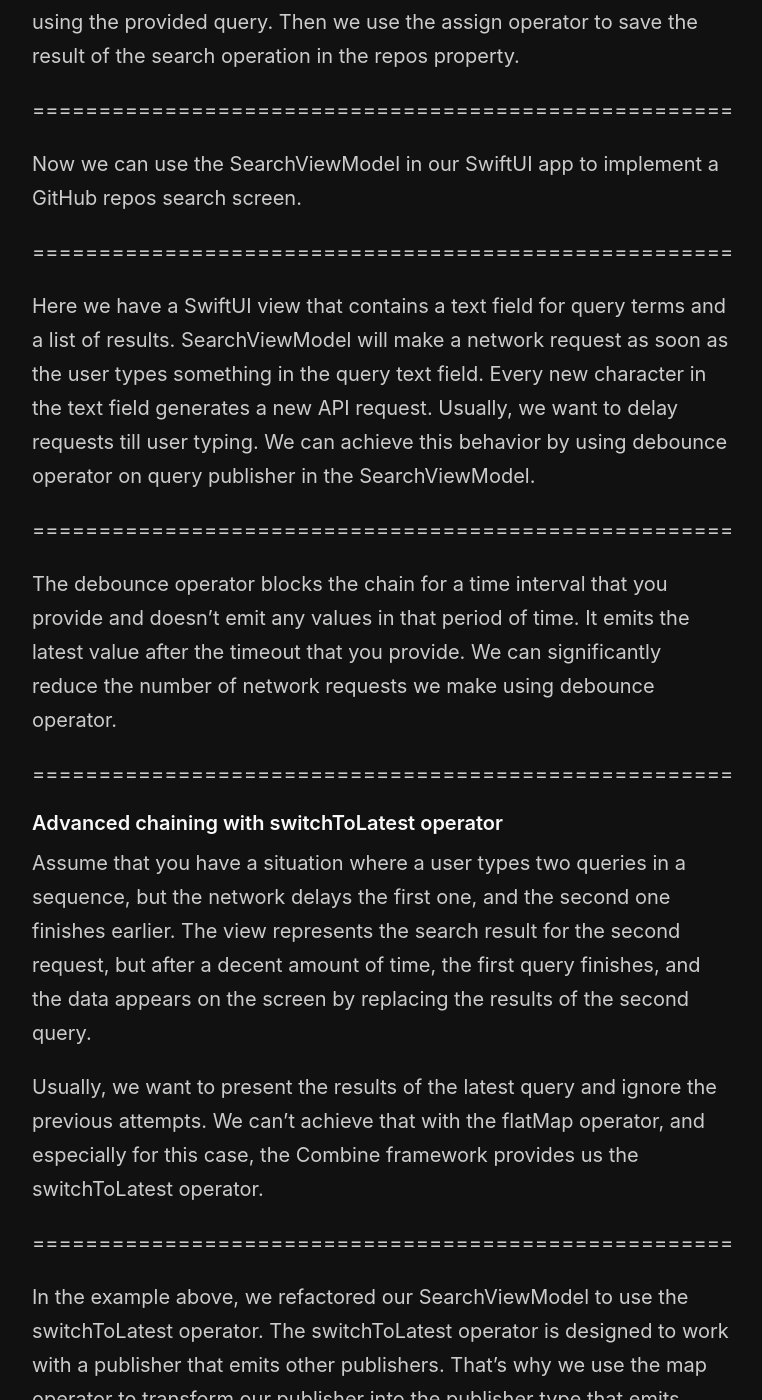
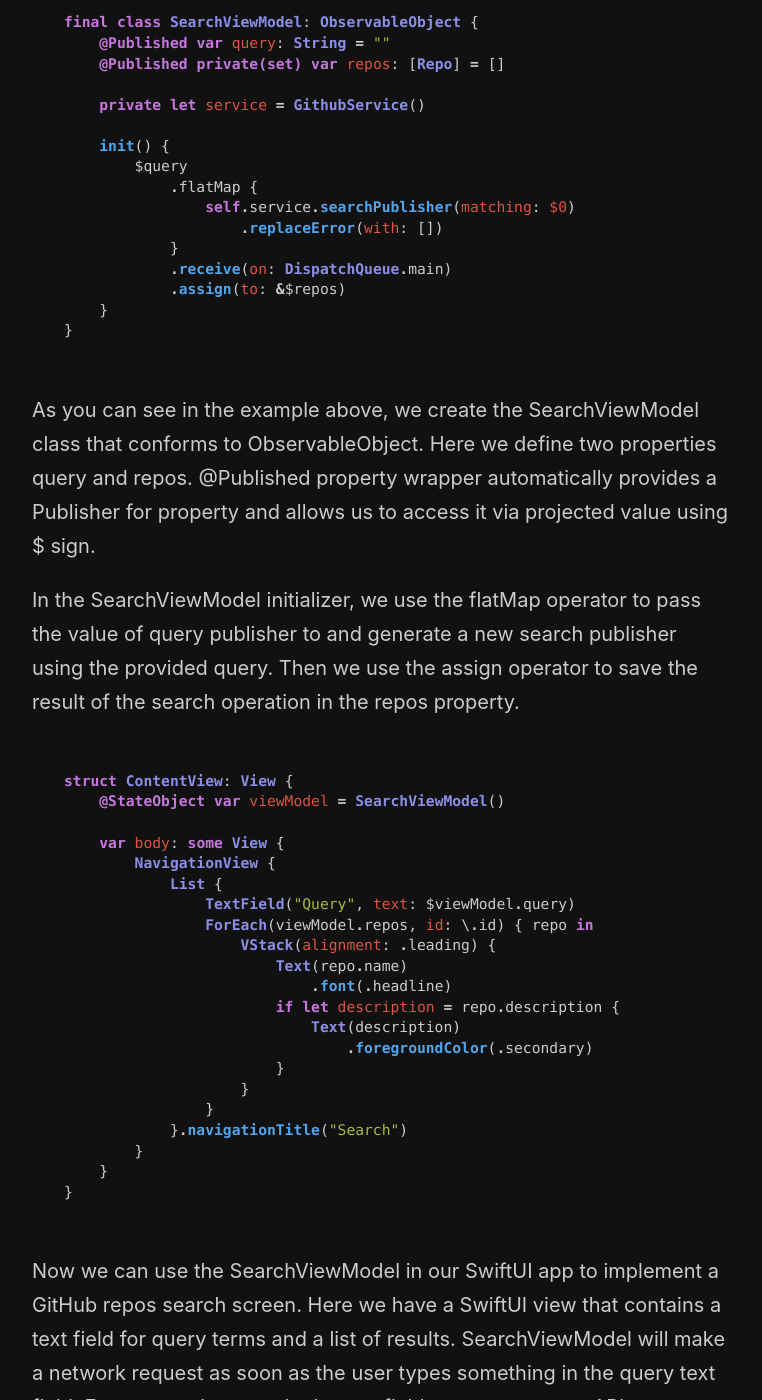
Before and after one commit to mecid/mecid.github.io, a Jekyll site: the page built from _posts/2021-05-05-chaining-publishers-with-combine-framework-in-swift.md, in a window 1280 px wide and 1400 px high, scrolled down 1001 px. Shown: the whole window, without its empty margins (258-1020 px from the left). Built offline with Jekyll 4.4.1, drawn with Linux system fonts in a browser that asks for light colours; some of the changed text lies outside the part shown.

Commit message:
Code examples added to the combine framework's chaining post.

````diff
--- a/_posts/2021-05-05-chaining-publishers-with-combine-framework-in-swift.md
+++ b/_posts/2021-05-05-chaining-publishers-with-combine-framework-in-swift.md
@@ -10,32 +10,113 @@
 #### Chaining basics with the flatMap operator
 The flatMap operator allows us to take the result of one publisher, pass it to another and run the second publisher. We can use it to chain two different publishers. Let's take a look at how we can use it.
 
-=====================================================
+```swift
+final class GithubService {
+    private let session: URLSession
+    private let decoder: JSONDecoder
+
+    init(session: URLSession = .shared, decoder: JSONDecoder = .init()) {
+        self.session = session
+        self.decoder = decoder
+    }
+
+    func searchPublisher(matching query: String) -> AnyPublisher<[Repo], Error> {
+        // some code here
+    }
+}
+
+final class SearchViewModel: ObservableObject {
+    @Published var query: String = ""
+    @Published private(set) var repos: [Repo] = []
+
+    private let service = GithubService()
+
+    init() {
+        $query
+            .flatMap {
+                self.service.searchPublisher(matching: $0)
+                    .replaceError(with: [])
+            }
+            .receive(on: DispatchQueue.main)
+            .assign(to: &$repos)
+    }
+}
+```
 
 As you can see in the example above, we create the SearchViewModel class that conforms to ObservableObject. Here we define two properties query and repos. @Published property wrapper automatically provides a Publisher for property and allows us to access it via projected value using $ sign.
 
 In the SearchViewModel initializer, we use the flatMap operator to pass the value of query publisher to and generate a new search publisher using the provided query. Then we use the assign operator to save the result of the search operation in the repos property.
 
-=====================================================
+```swift
+struct ContentView: View {
+    @StateObject var viewModel = SearchViewModel()
 
-Now we can use the SearchViewModel in our SwiftUI app to implement a GitHub repos search screen.
+    var body: some View {
+        NavigationView {
+            List {
+                TextField("Query", text: $viewModel.query)
+                ForEach(viewModel.repos, id: \.id) { repo in
+                    VStack(alignment: .leading) {
+                        Text(repo.name)
+                            .font(.headline)
+                        if let description = repo.description {
+                            Text(description)
+                                .foregroundColor(.secondary)
+                        }
+                    }
+                }
+            }.navigationTitle("Search")
+        }
+    }
+}
+```
 
-=====================================================
+Now we can use the SearchViewModel in our SwiftUI app to implement a GitHub repos search screen. Here we have a SwiftUI view that contains a text field for query terms and a list of results. SearchViewModel will make a network request as soon as the user types something in the query text field. Every new character in the text field generates a new API request. Usually, we want to delay requests till user typing. We can achieve this behavior by using debounce operator on query publisher in the SearchViewModel.
 
-Here we have a SwiftUI view that contains a text field for query terms and a list of results. SearchViewModel will make a network request as soon as the user types something in the query text field. Every new character in the text field generates a new API request. Usually, we want to delay requests till user typing. We can achieve this behavior by using debounce operator on query publisher in the SearchViewModel.
+```swift
+final class SearchViewModel: ObservableObject {
+    @Published var query: String = ""
+    @Published private(set) var repos: [Repo] = []
 
-=====================================================
+    private let service = GithubService()
+
+    init() {
+        $query
+            .debounce(for: 0.5, scheduler: DispatchQueue.main)
+            .flatMap {
+                self.service.searchPublisher(matching: $0)
+                    .replaceError(with: [])
+            }
+            .receive(on: DispatchQueue.main)
+            .assign(to: &$repos)
+    }
+}
+```
 
 The debounce operator blocks the chain for a time interval that you provide and doesn't emit any values in that period of time. It emits the latest value after the timeout that you provide. We can significantly reduce the number of network requests we make using debounce operator.
-
-=====================================================
 
 #### Advanced chaining with switchToLatest operator
 Assume that you have a situation where a user types two queries in a sequence, but the network delays the first one, and the second one finishes earlier. The view represents the search result for the second request, but after a decent amount of time, the first query finishes, and the data appears on the screen by replacing the results of the second query.
 
 Usually, we want to present the results of the latest query and ignore the previous attempts. We can't achieve that with the flatMap operator, and especially for this case, the Combine framework provides us the switchToLatest operator.
 
-=====================================================
+```swift
+final class SearchViewModel: ObservableObject {
+    @Published var query: String = ""
+    @Published private(set) var repos: [Repo] = []
+
+    private let service = GithubService()
+
+    init() {
+        $query
+            .debounce(for: 0.5, scheduler: DispatchQueue.main)
+            .map { self.service.searchPublisher(matching: $0).replaceError(with: []) }
+            .switchToLatest()
+            .receive(on: DispatchQueue.main)
+            .assign(to: &$repos)
+    }
+}
+```
 
 In the example above, we refactored our SearchViewModel to use the switchToLatest operator. The switchToLatest operator is designed to work with a publisher that emits other publishers. That's why we use the map operator to transform our publisher into the publisher type that emits search publishers. Then we attach the switchToLatest operator flattening the stream of publishers and delivering results only from the latest one.
 
````
